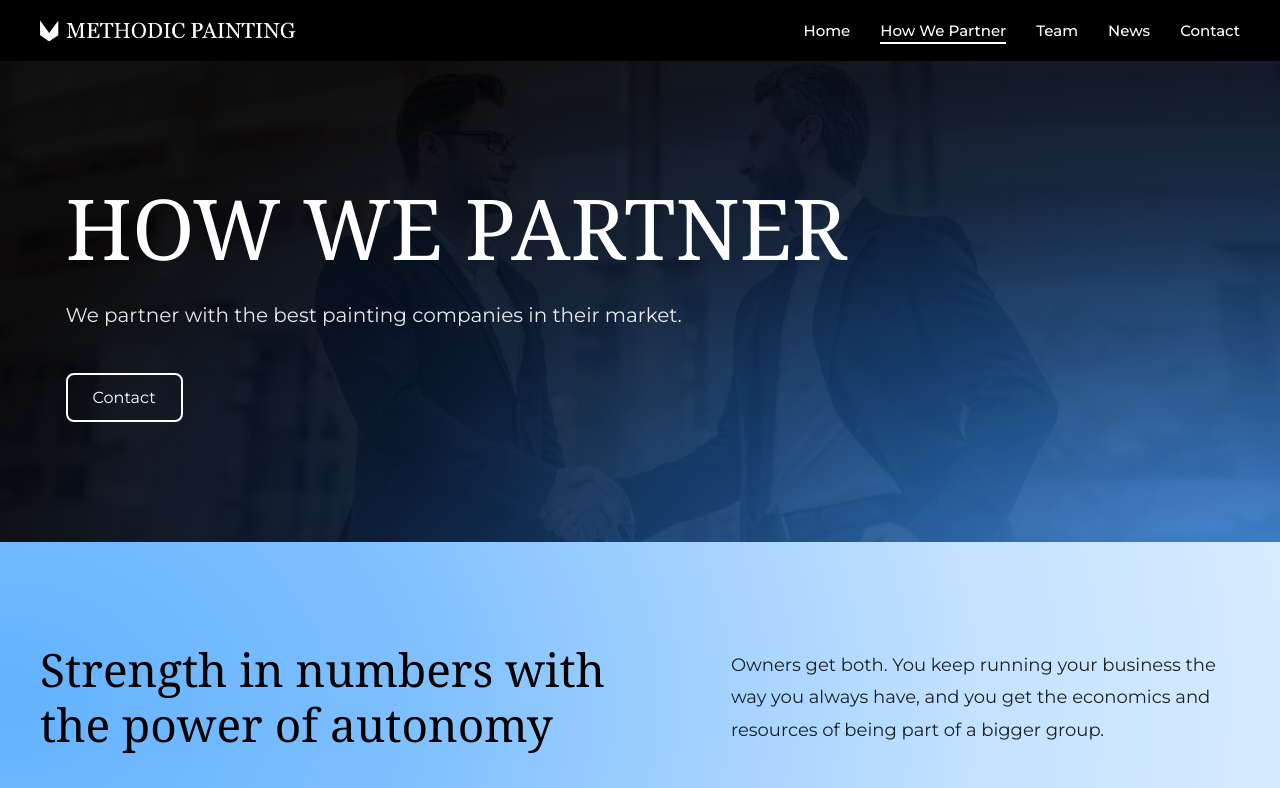
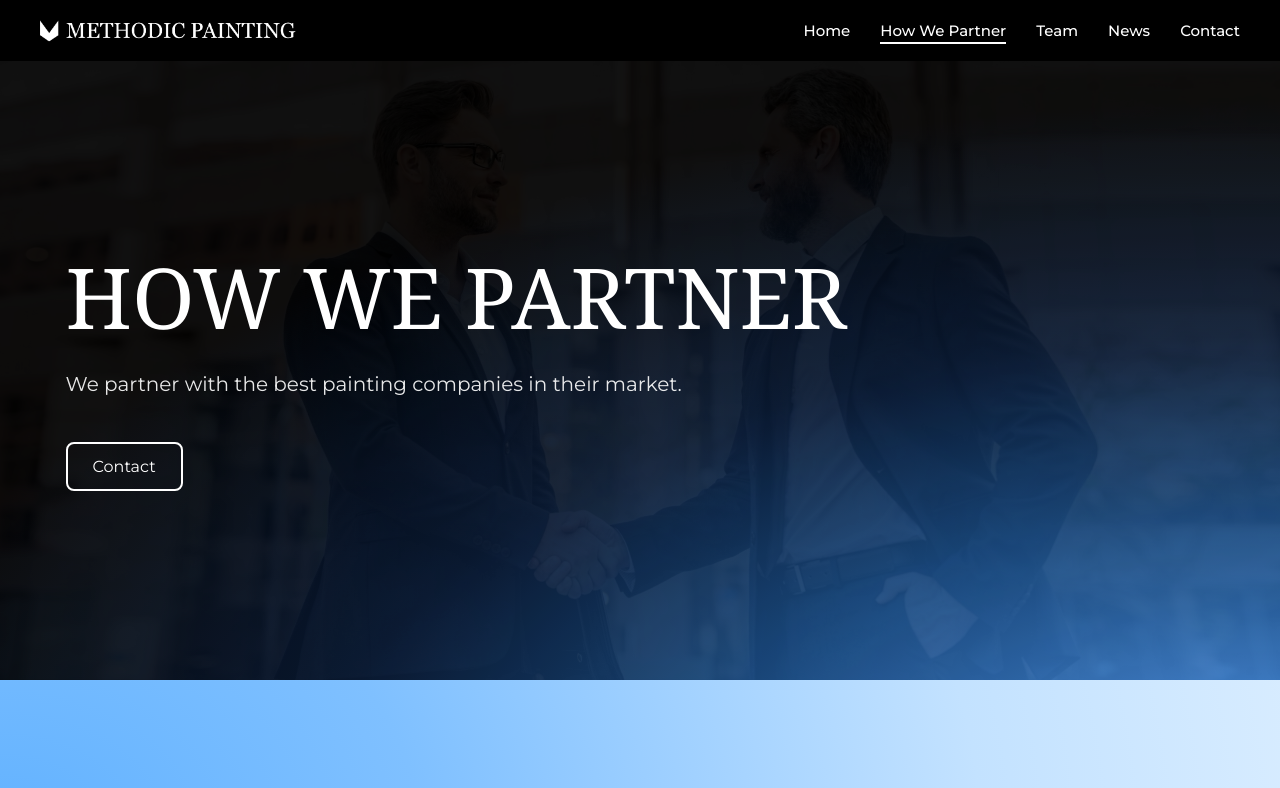
Before and after one commit to gkmestler/methodicpaintingsitemain, a Next.js app: page /how-we-partner in a window 1280 px wide. Shown: the top 788 px of the page. Built offline with nearby package versions, Linux system fonts and the light colour scheme.

Commit message:
Make the How We Partner hero taller so the full photo fits

```diff
--- a/app/how-we-partner/page.tsx
+++ b/app/how-we-partner/page.tsx
@@ -40,6 +40,7 @@ export default function HowWePartnerPage() {
         subtitle="We partner with the best painting companies in their market."
         buttonLabel="Contact"
         tone="dark"
+        size="tall"
         backgroundImage="/images/partner-handshake.jpg"
       />
 
--- a/components/PageHero.module.css
+++ b/components/PageHero.module.css
@@ -15,6 +15,16 @@
 .full {
   min-height: 100vh;
   padding: 120px 0 100px;
+}
+
+.tall {
+  min-height: 70vh;
+}
+
+@media (min-width: 768px) {
+  .tall {
+    min-height: 85vh;
+  }
 }
 
 .light {
--- a/components/PageHero.tsx
+++ b/components/PageHero.tsx
@@ -10,7 +10,7 @@ type PageHeroProps = {
   buttonLabel?: string
   buttonHref?: string
   tone?: 'light' | 'dark' | 'transparent'
-  size?: 'full' | 'short'
+  size?: 'full' | 'tall' | 'short'
   // Optional photo layered under the gradient at low opacity
   backgroundImage?: string
 }
@@ -29,7 +29,7 @@ export default function PageHero({
   backgroundImage,
 }: PageHeroProps) {
   return (
-    <section className={`${styles.hero} ${styles[tone]} ${size === 'full' ? styles.full : ''}`}>
+    <section className={`${styles.hero} ${styles[tone]} ${size !== 'short' ? styles[size] : ''}`}>
       {backgroundImage && (
         <div className={styles.background} aria-hidden="true">
           <Image src={backgroundImage} alt="" fill priority sizes="100vw" className={styles.backgroundImage} />
```
